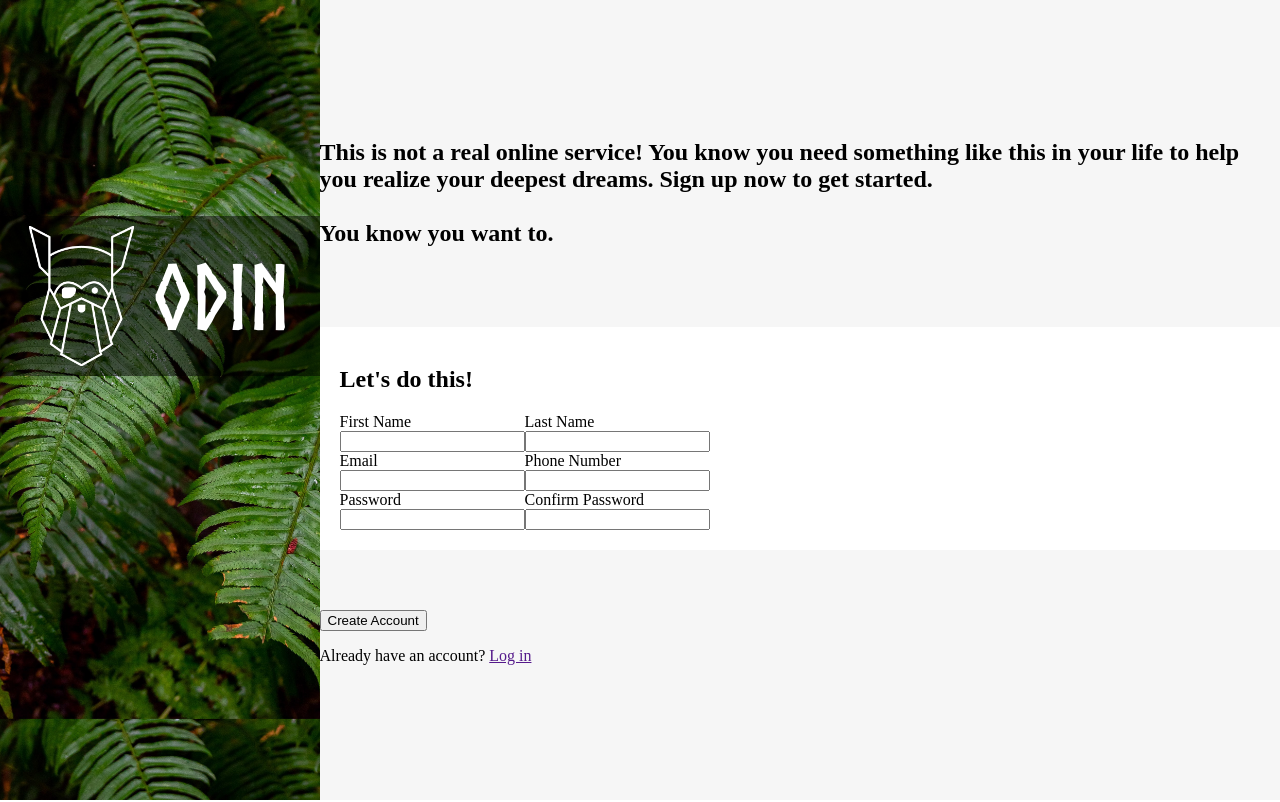
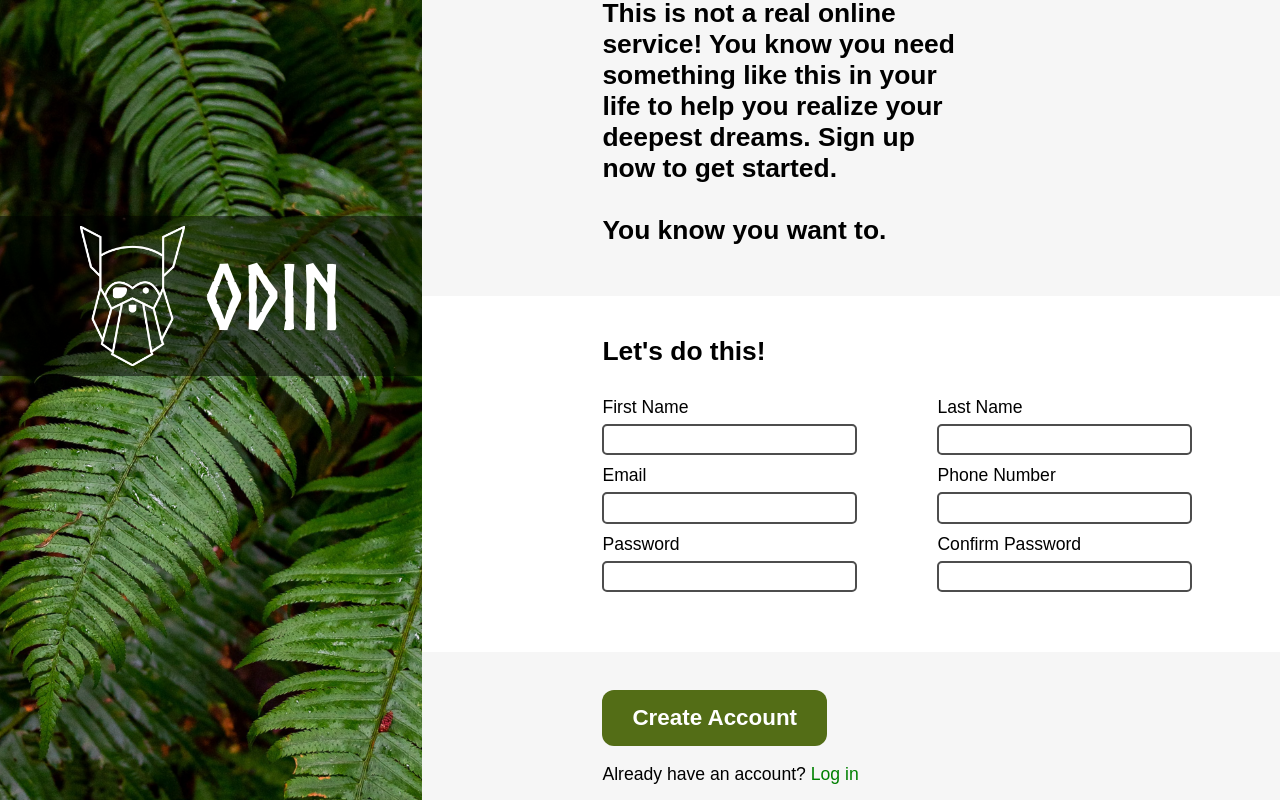
Before and after one commit to raf3i/sign-up-form, a plain HTML site: page index.html in a window 1280 px wide. Drawn offline with Linux system fonts and the light colour scheme.

Commit message:
Finalize page layout

```diff
--- a/style.css
+++ b/style.css
@@ -1,4 +1,8 @@
 body {
+  margin: 0;
+}
+
+h2 {
   margin: 0;
 }
 
@@ -46,18 +50,52 @@ div.left > div.bar > img.odin-logo {
   height: 140px;
 }
 
+div.right {
+  --element-padding: 180px;
+  max-width: 67vw;
+  font-family: Arial, Helvetica, sans-serif;
+}
+
 div.right > form {
   background-color: rgb(246, 246, 246);
   height: 100vh;
   display: flex;
   flex-direction: column;
   justify-content: center;
-  gap: 60px;
+  gap: 20px;
+}
+
+div.right > form > div.description,
+div.inputs,
+div.confirmation {
+  padding-left: var(--element-padding);
+  font-size: 1.1rem;
+}
+
+div.right > form > div.description {
+  padding-right: 320px;
+  padding-bottom: 30px;
 }
 
 div.right > form > div.inputs {
   background-color: white;
-  padding: 20px;
+  padding-top: 40px;
+  padding-bottom: 50px;
+}
+
+div.right > form > div.inputs > h2 {
+  margin-bottom: 30px;
+}
+
+label {
+  margin-bottom: 6px;
+}
+
+input {
+  border-radius: 5px;
+  height: 1.6rem;
+  font-size: 1.2rem;
+  border: 2px solid rgb(77, 77, 77);
 }
 
 div.fields {
@@ -67,4 +105,26 @@ div.fields {
 div.field {
   display: flex;
   flex-direction: column;
+  margin-right: 80px;
+  margin-bottom: 10px;
 }
+
+div.right > form > div.confirmation {
+  padding-top: 18px;
+}
+
+div.right > form > div.confirmation > button.create-account {
+  background-color: rgb(83, 109, 22);
+  color: white;
+  font-weight: bold;
+  font-size: 1.4rem;
+  border: none;
+  border-radius: 12px;
+  padding: 15px 30px;
+  cursor: pointer;
+}
+
+div.right > form > div.confirmation > p > a {
+  text-decoration: none;
+  color: green;
+}
```
